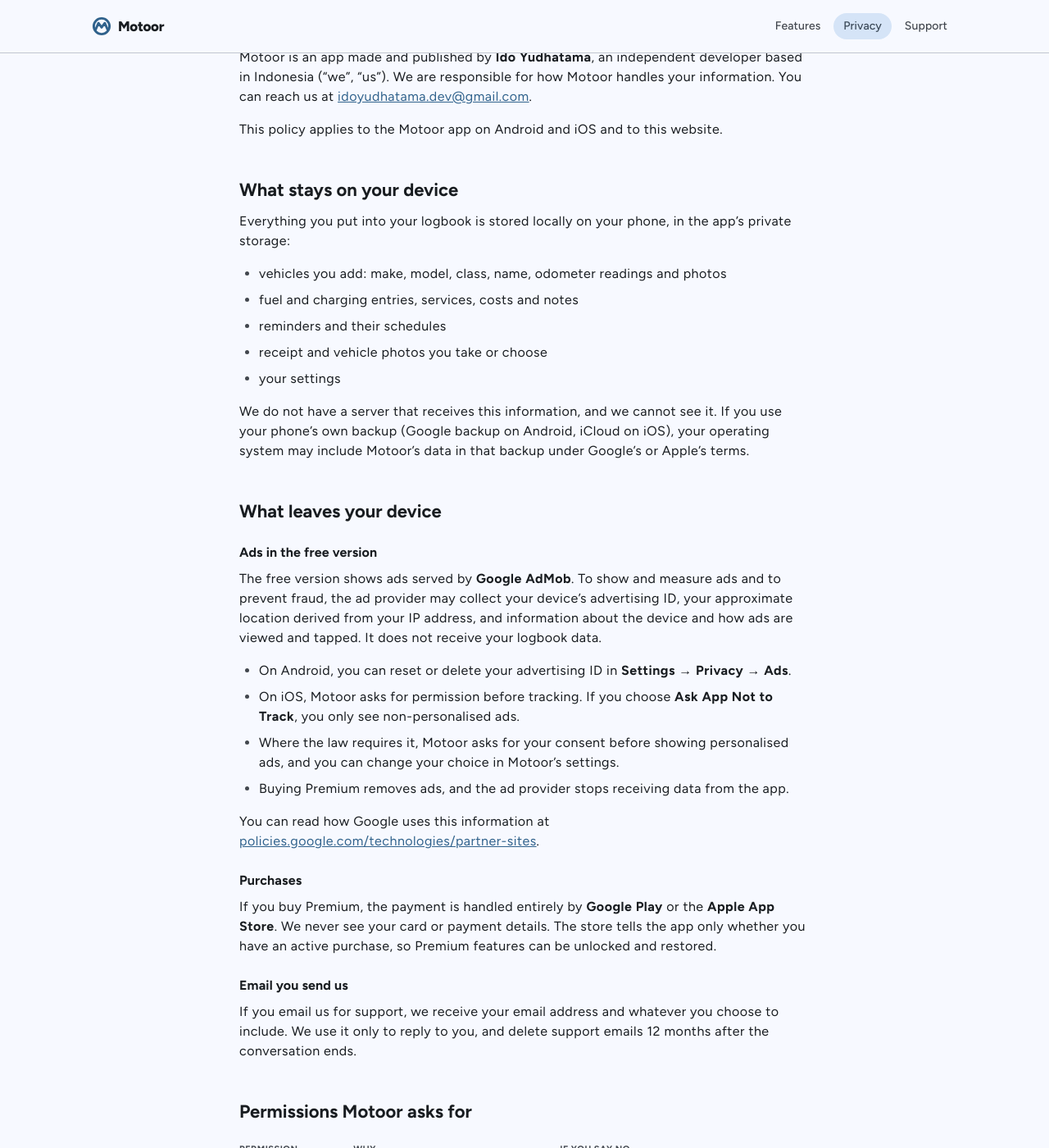
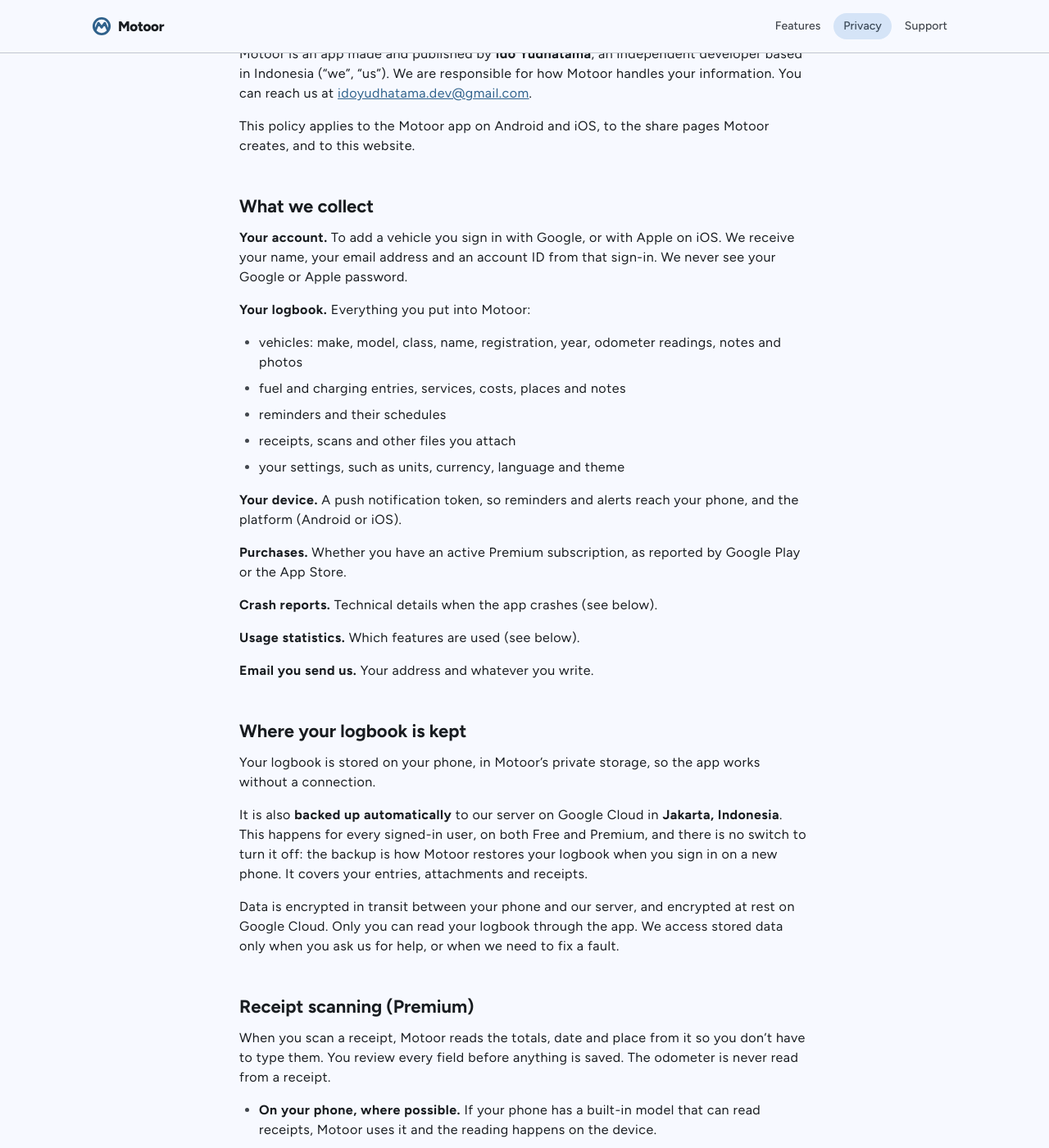
Before and after one commit to idoyudha/motoor, a Jekyll site: the page built from privacy.md, in a window 1280 px wide and 1400 px high, scrolled down 440 px. Shown: the whole window at 82% size. Built offline with Jekyll 4.4.1, drawn with Linux system fonts in a browser that asks for light colours; some of the changed text lies outside the part shown.

Commit message:
docs: backup automatically

```diff
--- a/_config.yml
+++ b/_config.yml
@@ -7,7 +7,7 @@
 tagline: The calm logbook for every vehicle you own
 description: >-
   Motoor keeps service reminders, fuel, costs and history for your car,
-  motorcycle or bicycle in one place, on your phone.
+  motorcycle or bicycle in one place.
 lang: en
 
 # Site address. For a custom domain (e.g. https://motoor.app) set url to it and
@@ -35,10 +35,13 @@
 # form and your App Store privacy labels.
 privacy:
   updated: 2026-10-20               # change whenever the policy changes
-  ads_provider: "Google AdMob"      # "" if the app shows no ads
-  crash_reporting: ""               # e.g. "Firebase Crashlytics"; "" if none
-  analytics: ""                     # e.g. "Firebase Analytics"; "" if none
-  receipt_scanning_on_device: true  # false if receipt photos are sent to a server
+  crash_reporting: "Firebase Crashlytics"   # "" if none
+  analytics: "Firebase Analytics"          # "" if none
+  analytics_retention: "2 months"          # match Firebase console → Data retention
+  data_location: "Jakarta, Indonesia"      # where the backup server stores data
+  scan_location: "Indonesia or Singapore"  # where server-side receipt scans run
+  deletion_grace_days: 30                  # restore window after Delete account
+  backup_expiry_days: 7                    # how long disaster-recovery copies live
   min_age: 13
 
 # Navigation in the header
--- a/index.html
+++ b/index.html
@@ -36,7 +36,7 @@
           </span>
         {% endif %}
       </div>
-      <p class="mt-hero__fine">Free to start · Your logbook stays on your phone</p>
+      <p class="mt-hero__fine">Free to start · Backed up automatically · Works offline</p>
     </div>
 
     {% include phone.html %}
@@ -120,8 +120,8 @@
     <div class="mt-features" style="grid-template-columns:repeat(auto-fit,minmax(280px,1fr))">
       <article class="mt-feature">
         <div class="mt-feature__icon mt-feature__icon--sec">{% include icon.html name="shield" %}</div>
-        <h3>Your logbook stays on your phone</h3>
-        <p>Vehicles, logs and photos are stored on your device. Motoor doesn’t ask you to make an account to use it. <a href="{{ '/privacy/' | relative_url }}">Read the privacy policy</a>.</p>
+        <h3>Backed up, and private</h3>
+        <p>Your logbook lives on your phone and backs up to your account, so a new phone picks up where the old one left off. No ads, never sold, and you can delete it all whenever you like. <a href="{{ '/privacy/' | relative_url }}">Read the privacy policy</a>.</p>
       </article>
       <article class="mt-feature">
         <div class="mt-feature__icon">{% include icon.html name="mail" %}</div>
--- a/privacy.md
+++ b/privacy.md
@@ -4,121 +4,167 @@
 eyebrow: Legal
 permalink: /privacy/
 privacy_date: true
-lede: Motoor is built so your logbook stays on your phone. This page explains what that means, the few things that do leave your device, and the choices you have.
+lede: What Motoor collects, where it's kept, who else handles it, and how to delete it.
 ---
 {% assign p = site.privacy %}
 {% assign dev = site.developer %}
 {% comment %}
   Before publishing: read this page end to end and check every statement is true
-  for your build. Toggle the switches under `privacy:` in _config.yml.
+  for your build. The switches under `privacy:` in _config.yml fill in the details.
   This is a starting point, not legal advice.
 {% endcomment %}
 
-<div class="mt-note"><strong>The short version.</strong> Motoor doesn’t ask you to create an account. Your vehicles, logs, reminders and photos are stored on your device and are not sent to the developer.{% if p.ads_provider != "" %} The free version shows ads from {{ p.ads_provider }}, which may use a device advertising ID.{% endif %} You can delete everything at any time.</div>
+<div class="mt-note"><strong>The short version.</strong> You sign in with Google or Apple. Your logbook is kept on your phone and backed up automatically to our server in {{ p.data_location }}, so you can restore it on a new phone. Motoor shows no ads and we don’t sell your data. You can delete your account and everything in it at any time.</div>
 
 ## Who we are
 
 Motoor is an app made and published by **{{ dev.name }}**, an independent developer based in {{ dev.country }} (“we”, “us”). We are responsible for how Motoor handles your information. You can reach us at [{{ dev.email }}](mailto:{{ dev.email }}).
 
-This policy applies to the Motoor app on Android and iOS and to this website.
+This policy applies to the Motoor app on Android and iOS, to the share pages Motoor creates, and to this website.
 
-## What stays on your device
+## What we collect
 
-Everything you put into your logbook is stored locally on your phone, in the app’s private storage:
+**Your account.** To add a vehicle you sign in with Google, or with Apple on iOS. We receive your name, your email address and an account ID from that sign-in. We never see your Google or Apple password.
 
-- vehicles you add: make, model, class, name, odometer readings and photos
-- fuel and charging entries, services, costs and notes
+**Your logbook.** Everything you put into Motoor:
+
+- vehicles: make, model, class, name, registration, year, odometer readings, notes and photos
+- fuel and charging entries, services, costs, places and notes
 - reminders and their schedules
-- receipt and vehicle photos you take or choose
-- your settings
+- receipts, scans and other files you attach
+- your settings, such as units, currency, language and theme
 
-We do not have a server that receives this information, and we cannot see it. If you use your phone’s own backup (Google backup on Android, iCloud on iOS), your operating system may include Motoor’s data in that backup under Google’s or Apple’s terms.
+**Your device.** A push notification token, so reminders and alerts reach your phone, and the platform (Android or iOS).
 
-## What leaves your device
+**Purchases.** Whether you have an active Premium subscription, as reported by Google Play or the App Store.
 
-{% if p.ads_provider != "" %}
-### Ads in the free version
-
-The free version shows ads served by **{{ p.ads_provider }}**. To show and measure ads and to prevent fraud, the ad provider may collect your device’s advertising ID, your approximate location derived from your IP address, and information about the device and how ads are viewed and tapped. It does not receive your logbook data.
-
-- On Android, you can reset or delete your advertising ID in **Settings → Privacy → Ads**.
-- On iOS, Motoor asks for permission before tracking. If you choose **Ask App Not to Track**, you only see non-personalised ads.
-- Where the law requires it, Motoor asks for your consent before showing personalised ads, and you can change your choice in Motoor’s settings.
-- Buying Premium removes ads, and the ad provider stops receiving data from the app.
-
-{% if p.ads_provider contains "Google" %}You can read how Google uses this information at [policies.google.com/technologies/partner-sites](https://policies.google.com/technologies/partner-sites).{% endif %}
+{% if p.crash_reporting != "" %}**Crash reports.** Technical details when the app crashes (see below).
+{% endif %}
+{% if p.analytics != "" %}**Usage statistics.** Which features are used (see below).
 {% endif %}
 
-### Purchases
+**Email you send us.** Your address and whatever you write.
 
-If you buy Premium, the payment is handled entirely by **Google Play** or the **Apple App Store**. We never see your card or payment details. The store tells the app only whether you have an active purchase, so Premium features can be unlocked and restored.
+## Where your logbook is kept
+
+Your logbook is stored on your phone, in Motoor’s private storage, so the app works without a connection.
+
+It is also **backed up automatically** to our server on Google Cloud in **{{ p.data_location }}**. This happens for every signed-in user, on both Free and Premium, and there is no switch to turn it off: the backup is how Motoor restores your logbook when you sign in on a new phone. It covers your entries, attachments and receipts.
+
+Data is encrypted in transit between your phone and our server, and encrypted at rest on Google Cloud. Only you can read your logbook through the app. We access stored data only when you ask us for help, or when we need to fix a fault.
+
+## Receipt scanning (Premium)
+
+When you scan a receipt, Motoor reads the totals, date and place from it so you don’t have to type them. You review every field before anything is saved. The odometer is never read from a receipt.
+
+- **On your phone, where possible.** If your phone has a built-in model that can read receipts, Motoor uses it and the reading happens on the device.
+- **Otherwise, on our server.** The image or PDF is uploaded to our server, which sends it to **Google’s Gemini model on Google Cloud**, in {{ p.scan_location }}. We use Google’s paid service, whose terms don’t allow Google to use the data to train its models. The extracted fields come back to your phone.
+
+Either way, the scan is kept with the entry as an attachment, and is backed up like the rest of your logbook.
+
+## Sharing and transferring a vehicle (Premium)
+
+**Share history** creates a link and QR code to a read-only web page with the vehicle’s entries, dates, odometer readings and totals. It shows no account details. Anyone who has the link can open it until it expires after 24 hours, or until you revoke it.
+
+**Transfer ownership** creates a single-use code that expires after 24 hours. The first Premium user who opens it receives the vehicle with its history and receipts, and you see their name and when they claimed it. Your copy becomes read-only.
 
 {% if p.crash_reporting != "" %}
-### Crash reports
+## Crash reports
 
 If Motoor crashes, **{{ p.crash_reporting }}** sends us a crash report so we can fix the problem. A report contains technical details only: device model, operating system version, app version, the time of the crash and the state of the code when it happened. It does not contain your vehicles, logs or photos.
 {% endif %}
 
 {% if p.analytics != "" %}
-### Usage statistics
+## Usage statistics
 
-Motoor uses **{{ p.analytics }}** to count how features are used, such as how many people log fuel, so we know what to improve. These statistics are tied to a random app-instance ID, not to your name, and do not contain your logbook entries. You can turn this off in Motoor’s settings.
+Motoor uses **{{ p.analytics }}** to count how the app is used, for example how many people finish adding a vehicle, log their first fill-up, or open the Premium screen and which plan they choose. These statistics are tied to a random app-instance ID, not to your name or email, and they don’t contain your logbook entries.
 {% endif %}
 
-### Email you send us
+## Purchases
 
-If you email us for support, we receive your email address and whatever you choose to include. We use it only to reply to you, and delete support emails 12 months after the conversation ends.
+If you buy Premium, the payment is handled entirely by **Google Play** or the **Apple App Store**. We never see your card or payment details. The store tells us only whether you have an active purchase, so Premium can be unlocked and restored on your other devices.
+
+## Who else handles your data
+
+We don’t sell your personal information and we don’t share it for advertising. These providers process data for us, only to run Motoor:
+
+| Provider | What it does | Data it handles |
+|---|---|---|
+| Google Cloud | Hosts our server, database and file storage in {{ p.data_location }} | Your account and logbook backup |
+| Google Cloud (Gemini) | Reads receipts that can’t be read on your phone | The receipt you scan |
+| Firebase Authentication (Google) | Sign-in with Google or Apple | Name, email, account ID |
+| Firebase Cloud Messaging (Google) | Delivers push notifications | Device push token |
+{% if p.crash_reporting != "" %}| {{ p.crash_reporting }} (Google) | Crash reports | Technical crash details |
+{% endif %}{% if p.analytics != "" %}| {{ p.analytics }} (Google) | Usage statistics | App-instance ID and feature events |
+{% endif %}| Google Play, Apple App Store | Subscriptions and payment | Purchase status |
+
+Firebase services are run by Google and may process data outside Indonesia. Exchange rates for currency conversion come from our own server; fetching them sends nothing about you.
 
 ## Permissions Motoor asks for
 
 | Permission | Why | If you say no |
 |---|---|---|
 | Notifications | To remind you when a service is due | Reminders still show inside the app |
-| Camera | To photograph receipts and vehicles | You can choose existing photos instead |
-| Photos | To attach a photo you already have | You can use the camera instead |
-{% if p.ads_provider != "" %}| Tracking (iOS only) | To show personalised ads | You see non-personalised ads |
-{% endif %}
+| Camera | To photograph receipts and vehicles | You can choose existing photos or files instead |
+| Photos and files | To attach a photo or PDF you already have | You can use the camera instead |
 
-Motoor does not ask for your location, contacts, microphone or call log.
-{% if p.receipt_scanning_on_device %}Receipt scanning reads the text from a receipt photo on your device; the photo is not uploaded.{% else %}When you scan a receipt, the photo is sent securely to our text-recognition service, read, and deleted straight away; it is not stored or used for anything else.{% endif %}
+Motoor does not ask for your location, contacts, microphone or call log. If you turn on the biometric lock, your fingerprint or face is checked by your phone; Motoor never receives it.
 
 ## How we use information
 
-We use the limited information that reaches us only to:
+We use your information only to:
 
-- provide and unlock the features you’ve paid for
-{% if p.ads_provider != "" %}- show ads in the free version
-{% endif %}{% if p.crash_reporting != "" or p.analytics != "" %}- find and fix bugs and improve the app
+- keep your logbook on your phone and back it up, so you can restore it
+- send reminders and alerts
+- read receipts you scan
+- create share pages and transfers you ask for
+- unlock and restore Premium
+{% if p.crash_reporting != "" or p.analytics != "" %}- find and fix bugs and improve the app
 {% endif %}- answer your support requests
-
-We do not sell your personal information, and we do not use it for anything other than the purposes above.
 
 ## Your choices and rights
 
-Under Indonesia’s Personal Data Protection Law (Law No. 27 of 2022) and similar laws where you live, you have the right to ask what personal data we hold about you, to correct it, to have it deleted and to withdraw consent. Because your logbook stays on your device, you already hold and control it:
+Under Indonesia’s Personal Data Protection Law (Law No. 27 of 2022) and similar laws where you live, you have the right to access your personal data, correct it, have it deleted, and withdraw consent. In Motoor:
 
-- **Delete your logbook:** use **Settings → Delete all data** in Motoor, or uninstall the app. This removes everything from your phone and cannot be undone.
-- **Delete support emails:** email [{{ dev.email }}](mailto:{{ dev.email }}) and we will delete our correspondence with you within 30 days.
-{% if p.ads_provider != "" %}- **Ads:** reset your advertising ID, decline tracking on iOS, change your ad consent in Motoor, or buy Premium.
-{% endif %}
+- **Access and copy:** export your logbook as CSV, or as a PDF service history with receipts attached, from **Settings → Export and backup**.
+- **Correct:** edit any vehicle, entry or reminder in the app, and your name in **Settings → Profile**.
+- **Delete:** delete single entries in the app, or delete your whole account (below).
 
-More on this is on the [support page]({{ '/support/#delete-your-data' | relative_url }}).
+For anything else, email [{{ dev.email }}](mailto:{{ dev.email }}).
+
+## Deleting your account
+
+Open **Settings → Profile → Delete account** and confirm. If you no longer have the app, you can ask us by email instead; see the [support page]({{ '/support/#delete-your-data' | relative_url }}).
+
+- Your account is **locked straight away**, and any share links and open transfers stop working.
+- For **{{ p.deletion_grace_days }} days** you can change your mind: sign in again and choose **Restore**.
+- After {{ p.deletion_grace_days }} days your account, logbook backup, attachments, receipts and scans are **deleted permanently** from our server, and your sign-in account is removed. Copies in our disaster-recovery backups expire within a further {{ p.backup_expiry_days }} days.
+- Your subscription isn’t cancelled by deleting your account. Cancel it in Google Play or the App Store, which keep their own purchase records.
+
+Deleting the app from your phone removes the phone’s copy only. Your backup stays until you delete your account.
 
 ## How long we keep information
 
-Your logbook stays on your device until you delete it. Support emails are kept for 12 months after the last message.{% if p.crash_reporting != "" %} Crash reports are kept for up to 90 days.{% endif %}{% if p.ads_provider != "" %} Information collected by {{ p.ads_provider }} is kept according to its own policy.{% endif %}
+| Information | Kept |
+|---|---|
+| Your account and logbook backup | Until you delete your account, then {{ p.deletion_grace_days }} days, then removed (backup copies expire {{ p.backup_expiry_days }} days later) |
+| A single entry, vehicle or photo you delete | Removed from your devices straight away and from our server within 90 days |
+| Share and transfer links | Until they expire after 24 hours or are revoked, then kept as a record until your account is deleted |
+{% if p.crash_reporting != "" %}| Crash reports | Up to 90 days |
+{% endif %}{% if p.analytics != "" %}| Usage statistics | {{ p.analytics_retention }} |
+{% endif %}| Support emails | 12 months after the last message |
 
 ## Security
 
-Your logbook lives in Motoor’s private storage, which other apps cannot read. Anything Motoor sends over the internet is encrypted in transit. Keep your phone locked with a PIN, fingerprint or face unlock to protect what’s on it.
+Your logbook on the phone is kept in Motoor’s private storage, which other apps can’t read, and you can add a biometric lock. Everything Motoor sends over the internet is encrypted. Share and transfer links use long random codes that can’t be guessed, and we store only a fingerprint of each code. Keep your phone locked with a PIN, fingerprint or face unlock to protect what’s on it.
 
 ## Children
 
-Motoor is meant for people who own or look after a vehicle, and is not directed at children under {{ p.min_age }}. We do not knowingly collect personal information from children. If you believe a child has sent us information, email us and we will delete it.
+Motoor is meant for people who own or look after a vehicle, and is not directed at children under {{ p.min_age }}. We do not knowingly collect personal information from children. If you believe a child has given us information, email us and we will delete it.
 
 ## Changes to this policy
 
-If we change this policy, we will update the date at the top of this page. If a change affects what leaves your device, Motoor will also tell you inside the app before the change takes effect.
+If we change this policy, we will update the date at the top of this page. If a change affects what we collect or who handles it, Motoor will also tell you inside the app before the change takes effect.
 
 ## Contact
 
```
Also changed, not shown: _includes/phone.html (+5 -5 lines), support.md (+23 -8 lines), README.md.
